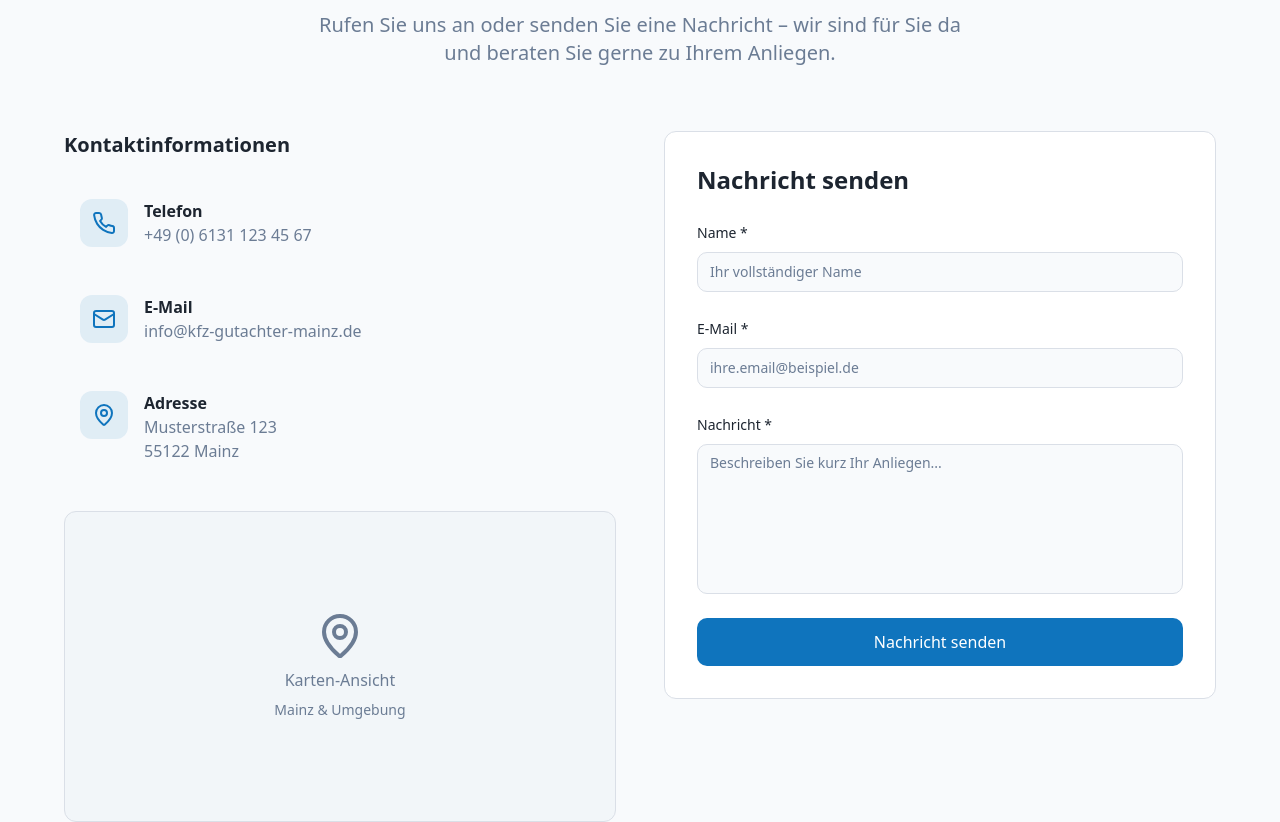
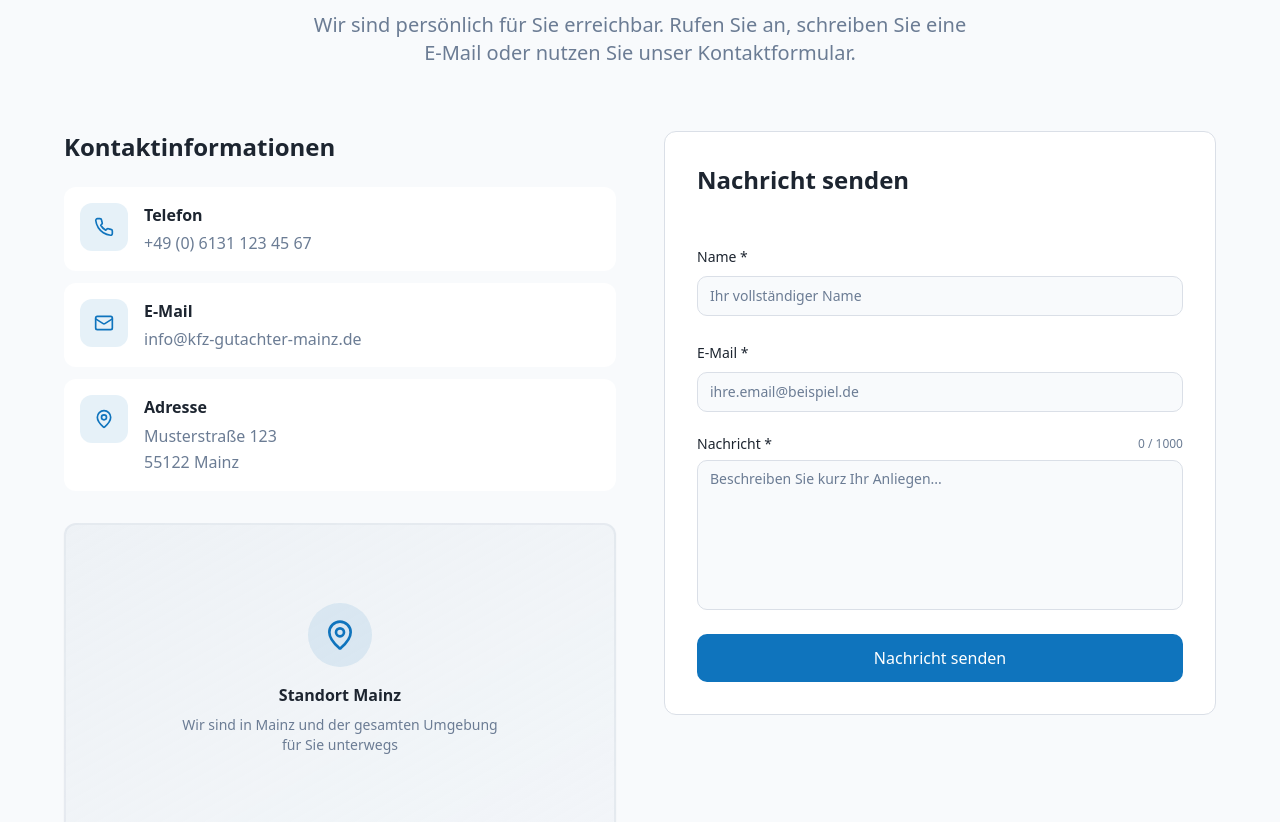
Before and after one commit to FatihK571/mainz-gutachter-hero, a React (Vite) app: page / in a window 1280 px wide. Shown: the part 6040-6862 px from the top of the page. Built offline with nearby package versions, Linux system fonts and the light colour scheme; the HTML template or start-up script is replaced by a standard one.

Commit message:
Refactor: Improve contact section

```diff
--- a/src/components/ContactForm.tsx
+++ b/src/components/ContactForm.tsx
@@ -38,6 +38,7 @@ type ContactFormValues = z.infer<typeof contactSchema>;
 
 export const ContactForm = () => {
   const [isSubmitting, setIsSubmitting] = useState(false);
+  const [messageLength, setMessageLength] = useState(0);
   const { toast } = useToast();
 
   const form = useForm<ContactFormValues>({
@@ -75,7 +76,14 @@ export const ContactForm = () => {
 
   return (
     <Form {...form}>
-      <form onSubmit={form.handleSubmit(onSubmit)} className="space-y-6">
+      <form onSubmit={form.handleSubmit(onSubmit)} className="flex flex-col gap-6">
+        <div role="status" aria-live="polite" className="sr-only">
+          {isSubmitting && "Formular wird übermittelt"}
+        </div>
+
+        <fieldset className="space-y-6 border-0 p-0 m-0">
+          <legend className="sr-only">Kontaktformular</legend>
+
           <FormField
             control={form.control}
             name="name"
@@ -85,6 +93,7 @@ export const ContactForm = () => {
                 <FormControl>
                   <Input
                     placeholder="Ihr vollständiger Name"
+                    autoComplete="name"
                     {...field}
                   />
                 </FormControl>
@@ -103,6 +112,7 @@ export const ContactForm = () => {
                   <Input
                     type="email"
                     placeholder="ihre.email@beispiel.de"
+                    autoComplete="email"
                     {...field}
                   />
                 </FormControl>
@@ -116,18 +126,28 @@ export const ContactForm = () => {
             name="message"
             render={({ field }) => (
               <FormItem>
+                <div className="flex items-center justify-between mb-2">
                   <FormLabel>Nachricht *</FormLabel>
+                  <span className="text-xs text-muted-foreground">
+                    {messageLength} / 1000
+                  </span>
+                </div>
                 <FormControl>
                   <Textarea
                     placeholder="Beschreiben Sie kurz Ihr Anliegen..."
-                  className="min-h-[150px] resize-none"
+                    className="textarea-md resize-none"
                     {...field}
+                    onChange={(e) => {
+                      field.onChange(e);
+                      setMessageLength(e.target.value.length);
+                    }}
                   />
                 </FormControl>
                 <FormMessage />
               </FormItem>
             )}
           />
+        </fieldset>
 
         <Button
           type="submit"
--- a/src/components/ui/input.tsx
+++ b/src/components/ui/input.tsx
@@ -8,7 +8,7 @@ const Input = React.forwardRef<HTMLInputElement, React.ComponentProps<"input">>(
       <input
         type={type}
         className={cn(
-          "flex h-10 w-full rounded-md border border-input bg-background px-3 py-2 text-base file:border-0 file:bg-transparent file:text-sm file:font-medium file:text-foreground placeholder:text-muted-foreground focus-ring disabled:cursor-not-allowed disabled:opacity-50 md:text-sm",
+          "flex h-10 w-full rounded-md border border-input bg-background px-3 py-2 text-base file:border-0 file:bg-transparent file:text-sm file:font-medium file:text-foreground placeholder:text-muted-foreground hover:border-accent/30 focus-ring disabled:cursor-not-allowed disabled:opacity-50 md:text-sm transition-colors",
           className,
         )}
         ref={ref}
--- a/src/components/ui/textarea.tsx
+++ b/src/components/ui/textarea.tsx
@@ -8,7 +8,7 @@ const Textarea = React.forwardRef<HTMLTextAreaElement, TextareaProps>(({ classNa
   return (
     <textarea
       className={cn(
-        "flex min-h-[80px] w-full rounded-md border border-input bg-background px-3 py-2 text-sm placeholder:text-muted-foreground focus-ring disabled:cursor-not-allowed disabled:opacity-50",
+        "flex min-h-[80px] w-full rounded-md border border-input bg-background px-3 py-2 text-sm placeholder:text-muted-foreground hover:border-accent/30 focus-ring disabled:cursor-not-allowed disabled:opacity-50 transition-colors",
         className,
       )}
       ref={ref}
--- a/src/index.css
+++ b/src/index.css
@@ -125,6 +125,15 @@ All colors MUST be HSL.
     --sidebar-border: 240 3.7% 15.9%;
     --sidebar-ring: 217.2 91.2% 59.8%;
   }
+}
+
+/* Textarea sizing utilities */
+.textarea-md {
+  min-height: 150px;
+}
+
+.textarea-lg {
+  min-height: 200px;
 }
 
 @layer base {
--- a/src/pages/Index.tsx
+++ b/src/pages/Index.tsx
@@ -621,31 +621,30 @@ const Index = () => {
                 Kontakt & Standort
               </h2>
               <p className="body-lg text-muted-foreground max-w-2xl mx-auto">
-                Rufen Sie uns an oder senden Sie eine Nachricht – wir sind für Sie da
-                und beraten Sie gerne zu Ihrem Anliegen.
+                Wir sind persönlich für Sie erreichbar. Rufen Sie an, schreiben Sie eine E-Mail oder nutzen Sie unser Kontaktformular.
               </p>
             </div>
 
-            <div className="grid lg:grid-cols-2 gap-12">
+            <div className="grid lg:grid-cols-2 gap-8 lg:gap-12">
               {/* Left: Contact Info & Map */}
-              <div className="space-y-8">
+              <div className="flex flex-col gap-6 lg:gap-8">
                 <div>
-                  <h3 className="text-xl font-semibold text-foreground mb-6">
+                  <h3 className="heading-3 text-foreground mb-6">
                     Kontaktinformationen
                   </h3>
 
-                  <div className="space-y-4">
+                  <div className="flex flex-col gap-3">
                     {/* Phone */}
                     <a
                       href="tel:+4961311234567"
-                      className="flex items-start gap-4 p-4 rounded-lg hover:bg-muted/50 transition-colors group focus-ring"
+                      className="flex items-start gap-4 p-4 rounded-lg bg-card hover:bg-accent/5 transition-colors group focus-ring"
                       aria-label="Rufen Sie uns an unter +49 6131 123 45 67"
                     >
-                      <div className="icon-container-md icon-container-accent flex-shrink-0">
-                        <Phone className="w-6 h-6 text-accent" />
+                      <div className="w-12 h-12 rounded-lg bg-accent/10 flex items-center justify-center flex-shrink-0 group-hover:bg-accent/15 transition-colors">
+                        <Phone className="w-5 h-5 text-accent" />
                       </div>
-                      <div>
-                        <p className="font-semibold text-foreground">Telefon</p>
+                      <div className="flex-1">
+                        <p className="font-semibold text-foreground mb-1">Telefon</p>
                         <p className="text-muted-foreground">+49 (0) 6131 123 45 67</p>
                       </div>
                     </a>
@@ -653,26 +652,26 @@ const Index = () => {
                     {/* Email */}
                     <a
                       href="mailto:info@kfz-gutachter-mainz.de"
-                      className="flex items-start gap-4 p-4 rounded-lg hover:bg-muted/50 transition-colors group focus-ring"
+                      className="flex items-start gap-4 p-4 rounded-lg bg-card hover:bg-accent/5 transition-colors group focus-ring"
                       aria-label="Senden Sie uns eine E-Mail an info@kfz-gutachter-mainz.de"
                     >
-                      <div className="icon-container-md icon-container-accent flex-shrink-0">
-                        <Mail className="w-6 h-6 text-accent" />
+                      <div className="w-12 h-12 rounded-lg bg-accent/10 flex items-center justify-center flex-shrink-0 group-hover:bg-accent/15 transition-colors">
+                        <Mail className="w-5 h-5 text-accent" />
                       </div>
-                      <div>
-                        <p className="font-semibold text-foreground">E-Mail</p>
+                      <div className="flex-1">
+                        <p className="font-semibold text-foreground mb-1">E-Mail</p>
                         <p className="text-muted-foreground">info@kfz-gutachter-mainz.de</p>
                       </div>
                     </a>
 
                     {/* Address */}
-                    <div className="flex items-start gap-4 p-4 rounded-lg">
-                      <div className="icon-container-md icon-container-accent flex-shrink-0">
-                        <MapPin className="w-6 h-6 text-accent" />
+                    <div className="flex items-start gap-4 p-4 rounded-lg bg-card">
+                      <div className="w-12 h-12 rounded-lg bg-accent/10 flex items-center justify-center flex-shrink-0">
+                        <MapPin className="w-5 h-5 text-accent" />
                       </div>
-                      <div>
-                        <p className="font-semibold text-foreground">Adresse</p>
-                        <p className="text-muted-foreground">
+                      <div className="flex-1">
+                        <p className="font-semibold text-foreground mb-1">Adresse</p>
+                        <p className="text-muted-foreground leading-relaxed">
                           Musterstraße 123<br />
                           55122 Mainz
                         </p>
@@ -682,17 +681,21 @@ const Index = () => {
                 </div>
 
                 {/* Map Placeholder */}
-                <div className="rounded-xl overflow-hidden border border-border bg-muted/30">
-                  <div className="aspect-video flex items-center justify-center">
-                    <div className="text-center space-y-2">
-                      <MapPin className="w-12 h-12 text-muted-foreground mx-auto" />
-                      <p className="text-muted-foreground font-medium">
-                        Karten-Ansicht
-                      </p>
-                      <p className="text-sm text-muted-foreground">
-                        Mainz & Umgebung
-                      </p>
+                <div
+                  className="rounded-xl overflow-hidden border-2 border-border/50 bg-gradient-to-br from-muted/50 to-muted/30 shadow-sm"
+                  role="img"
+                  aria-label="Karte von Mainz und Umgebung – wird in zukünftiger Version interaktiv"
+                >
+                  <div className="aspect-video flex flex-col items-center justify-center p-8 text-center">
+                    <div className="w-16 h-16 rounded-full bg-accent/10 flex items-center justify-center mb-4">
+                      <MapPin className="w-8 h-8 text-accent" />
                     </div>
+                    <p className="font-semibold text-foreground mb-2">
+                      Standort Mainz
+                    </p>
+                    <p className="text-sm text-muted-foreground max-w-xs">
+                      Wir sind in Mainz und der gesamten Umgebung für Sie unterwegs
+                    </p>
                   </div>
                 </div>
               </div>
```
Lines whose indentation alone changed are shown as unchanged.
